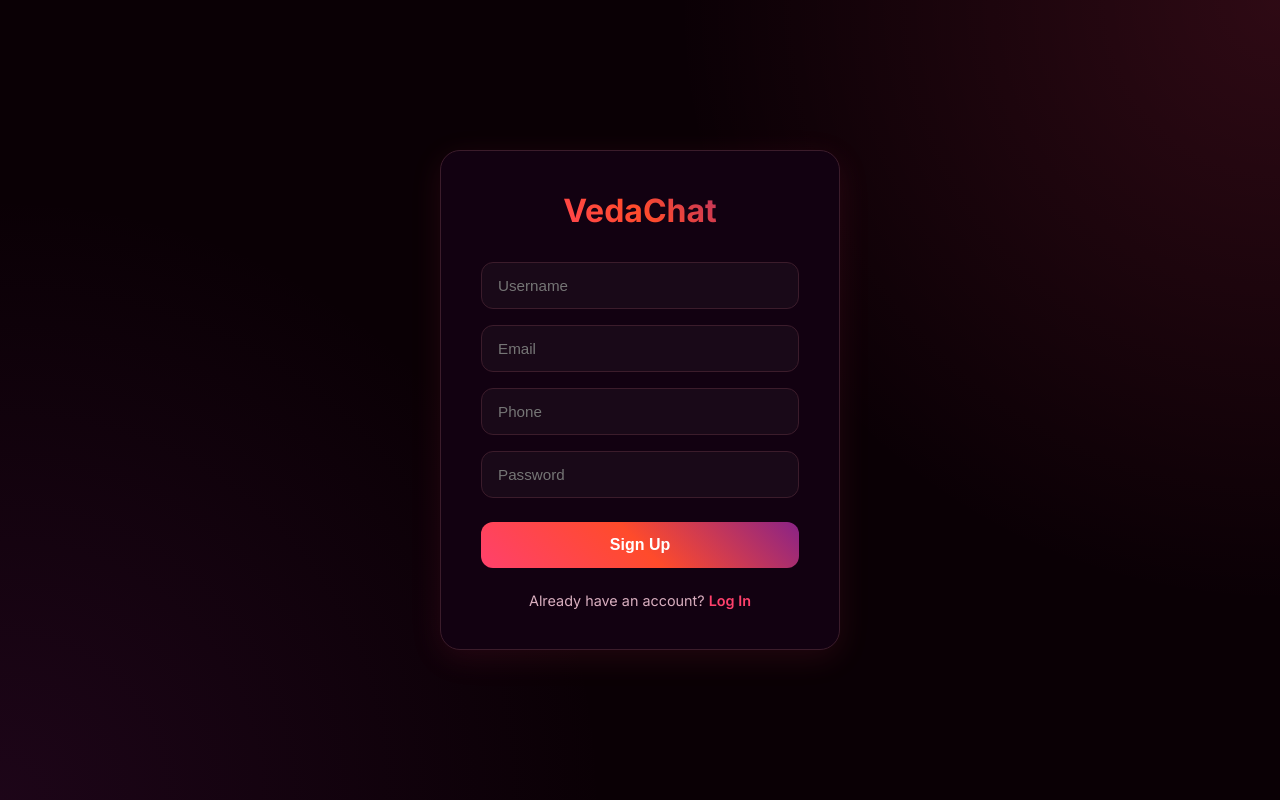
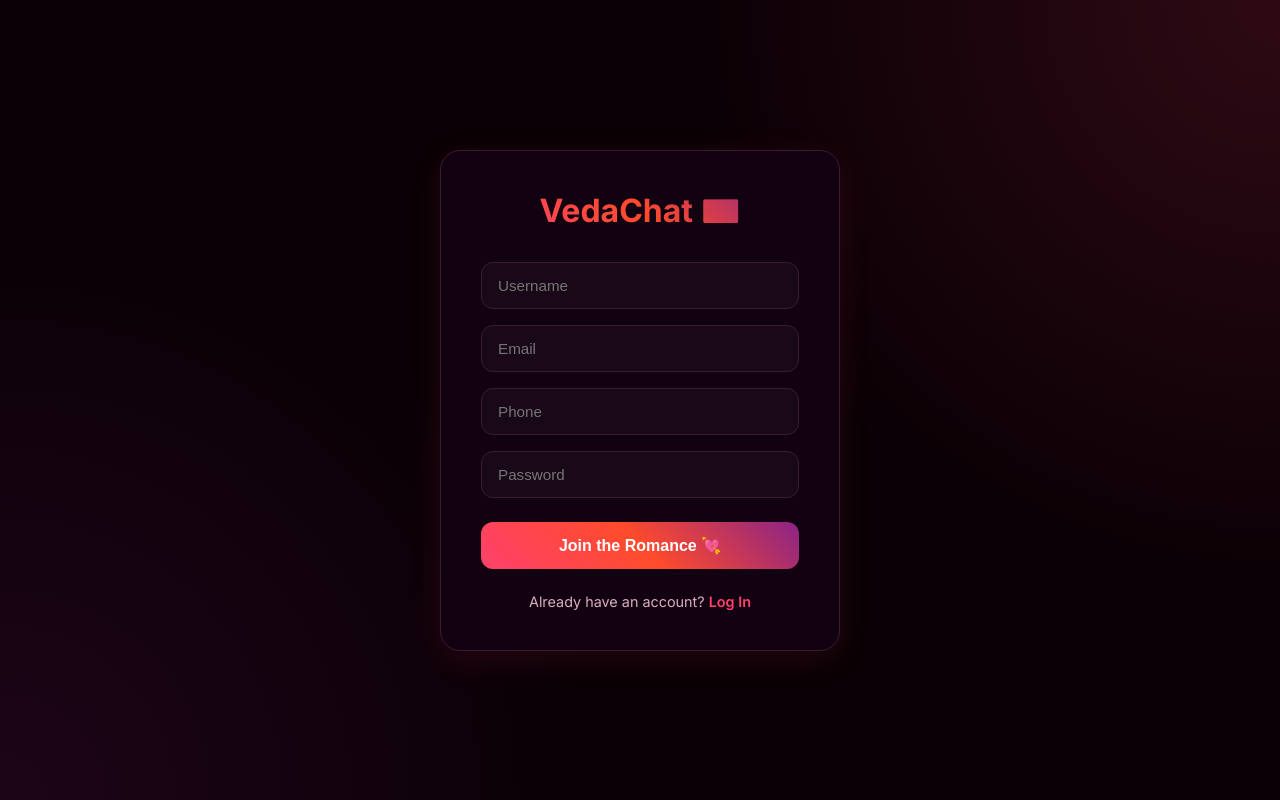
Before and after one commit to akshaybankar007/VedaChat, a React (Vite) app in the folder client/: page /register in a window 1280 px wide. Built offline with nearby package versions, Linux system fonts and the light colour scheme; no server answers.

Commit message:
chore: fully made the authentication pages to rose color theme

```diff
--- a/client/src/pages/Login.jsx
+++ b/client/src/pages/Login.jsx
@@ -15,7 +15,7 @@ const Login = () => {
             await login(identifier, password);
         } catch (err) {
             console.error("Login Error:", err);
-            const backendError = err.response?.data?.message || err.message || "Authentication failed.";
+            const backendError = err.response?.data?.message || err.message || "Heartbreak. Authentication failed.";
             alert(`Access Denied: ${backendError}`);
         } finally {
             setLoading(false);
@@ -25,7 +25,7 @@ const Login = () => {
     return (
         <div className="auth-container">
             <div className="auth-box">
-                <h2 className="auth-title">VedaChat</h2>
+                <h2 className="auth-title">VedaChat 💌</h2>
                 <form onSubmit={handleSubmit} className="auth-form">
                     <input
                         className="auth-input"
@@ -44,7 +44,7 @@ const Login = () => {
                         required
                     />
                     <button type="submit" className="auth-btn" disabled={loading}>
-                        {loading ? "Authenticating..." : "Log In"}
+                        {loading ? "Connecting Hearts..." : "Log In 💖"}
                     </button>
                 </form>
                 <p className="auth-link">
--- a/client/src/pages/Register.jsx
+++ b/client/src/pages/Register.jsx
@@ -16,8 +16,7 @@ const Register = () => {
             await register(formData.username, formData.email, formData.phone, formData.password);
         } catch (err) {
             console.error("Register Error:", err);
-            // Now falling back to err.message to catch "Network Error" when backend is dead
-            const backendError = err.response?.data?.message || err.message || "Data rejected.";
+            const backendError = err.response?.data?.message || err.message || "Rejection is tough.";
             alert(`Tragic failure: ${backendError}`);
         } finally {
             setLoading(false);
@@ -27,14 +26,14 @@ const Register = () => {
     return (
         <div className="auth-container">
             <div className="auth-box">
-                <h2 className="auth-title">VedaChat</h2>
+                <h2 className="auth-title">VedaChat 💌</h2>
                 <form onSubmit={handleSubmit} className="auth-form">
                     <input className="auth-input" name="username" type="text" placeholder="Username" onChange={handleChange} required />
                     <input className="auth-input" name="email" type="email" placeholder="Email" onChange={handleChange} required />
                     <input className="auth-input" name="phone" type="text" placeholder="Phone" onChange={handleChange} required />
                     <input className="auth-input" name="password" type="password" placeholder="Password" onChange={handleChange} required />
                     <button type="submit" className="auth-btn" disabled={loading}>
-                        {loading ? "Forging Identity..." : "Sign Up"}
+                        {loading ? "Forging Identity..." : "Join the Romance 💘"}
                     </button>
                 </form>
                 <p className="auth-link">
```
